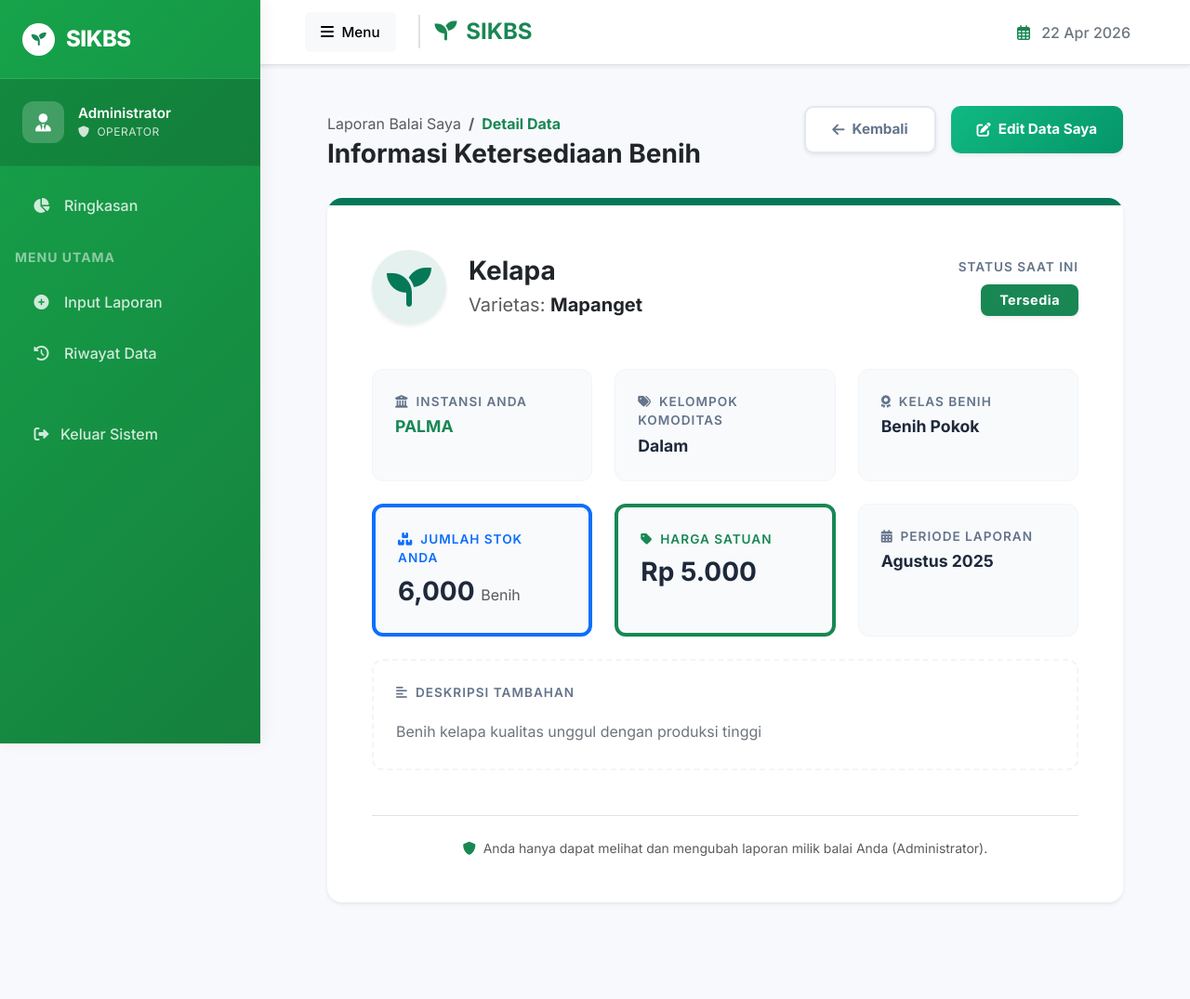
After one commit to maulanaadam248/sipkbs, a PHP site: page /sipkbs2/laporan/detail_laporan.php?id=1 in a window 1280 px wide. The commit adds this page. Shown: the whole page at 93% size. Run offline with PHP 8.4, Linux system fonts and the light colour scheme; a user stored in the database is signed in; data comes from the database, SQL or seed files in the repository.

Commit message:
Tambah Detail Laporan Operator

```diff
--- /dev/null
+++ b/laporan/detail_laporan.php
@@ -0,0 +1,209 @@
+<?php
+session_start();
+require_once '../config/database.php';
+
+// Fungsi untuk menentukan Ikon dan Warna berdasarkan Komoditas
+if (!function_exists('getKomoditasIcon')) {
+    function getKomoditasIcon($nama_komoditas) {
+        $k = strtolower(trim($nama_komoditas));
+        $icon = 'fa-seedling'; $color = '#16a34a'; $bg = 'rgba(22, 163, 74, 0.1)';
+        if (strpos($k, 'kakao') !== false) { $icon = 'fa-leaf'; $color = '#78350f'; $bg = 'rgba(120, 53, 15, 0.1)'; }
+        elseif (strpos($k, 'kopi') !== false) { $icon = 'fa-egg'; $color = '#451a03'; $bg = 'rgba(69, 26, 3, 0.1)'; }
+        elseif (strpos($k, 'kelapa') !== false) { $icon = 'fa-seedling'; $color = '#047857'; $bg = 'rgba(4, 120, 87, 0.1)'; }
+        elseif (strpos($k, 'tembakau') !== false) { $icon = 'fa-leaf'; $color = '#65a30d'; $bg = 'rgba(101, 163, 13, 0.1)'; }
+        elseif (strpos($k, 'kapas') !== false) { $icon = 'fa-spa'; $color = '#0ea5e9'; $bg = 'rgba(14, 165, 233, 0.1)'; }
+        elseif (strpos($k, 'lada') !== false) { $icon = 'fa-leaf'; $color = '#064e3b'; $bg = 'rgba(6, 78, 59, 0.1)'; }
+        elseif (strpos($k, 'vanili') !== false) { $icon = 'fa-leaf'; $color = '#0d9488'; $bg = 'rgba(13, 148, 136, 0.1)'; }
+        elseif (strpos($k, 'nilam') !== false) { $icon = 'fa-leaf'; $color = '#15803d'; $bg = 'rgba(21, 128, 61, 0.1)'; }
+        elseif (strpos($k, 'wijen') !== false) { $icon = 'fa-seedling'; $color = '#d97706'; $bg = 'rgba(217, 119, 6, 0.1)'; }
+        elseif (strpos($k, 'rosella') !== false) { $icon = 'fa-spa'; $color = '#be123c'; $bg = 'rgba(190, 18, 60, 0.1)'; }
+        elseif (strpos($k, 'jarak') !== false) { $icon = 'fa-seedling'; $color = '#4d7c0f'; $bg = 'rgba(77, 124, 15, 0.1)'; }
+        return ['icon' => $icon, 'color' => $color, 'bg' => $bg];
+    }
+}
+
+// 1. Cek apakah user sudah login
+if(!isset($_SESSION['user_id'])) {
+    header("Location: ../index.php");
+    exit();
+}
+
+// 2. Cek role - HANYA OPERATOR yang bisa akses halaman ini
+if($_SESSION['role'] != 'operator') {
+    header("Location: ../dashboard/dashboard.php");
+    exit();
+}
+
+// 3. Pastikan ID Laporan tersedia di URL
+if(!isset($_GET['id'])) {
+    header("Location: manajemen_laporan.php");
+    exit();
+}
+
+$laporan_id = $_GET['id'];
+$balai_id_operator = $_SESSION['balai_id']; // Ambil ID Balai dari operator yang sedang login
+
+// 4. QUERY KEAMANAN: Ambil data HANYA JIKA laporan tersebut milik balai operator ini
+$query = "SELECT l.*, b.nama_balai
+          FROM laporan l
+          JOIN balai b ON l.balai_id = b.id_balai
+          WHERE l.id_laporan = ? AND l.balai_id = ?";
+
+$stmt = mysqli_prepare($conn, $query);
+mysqli_stmt_bind_param($stmt, "ii", $laporan_id, $balai_id_operator);
+mysqli_stmt_execute($stmt);
+$result = mysqli_stmt_get_result($stmt);
+
+// Jika data tidak ditemukan (Mungkin laporan dihapus, atau operator mencoba mengintip laporan balai lain)
+if(mysqli_num_rows($result) == 0) {
+    $_SESSION['error'] = "Data tidak ditemukan atau Anda tidak memiliki akses ke laporan ini!";
+    header("Location: manajemen_laporan.php");
+    exit();
+}
+
+$laporan = mysqli_fetch_assoc($result);
+$styleTanaman = getKomoditasIcon($laporan['komoditas']);
+
+$page_title = "Detail Laporan - " . htmlspecialchars($_SESSION['nama_balai']);
+$current_page = 'manajemen_laporan';
+$css_path = '../assets/css/modern-ui.css';
+require_once '../templates/header.php';
+require_once '../templates/sidebar.php';
+?>
+
+<style>
+    /* Styling Dasar Kartu Modern */
+    .detail-card { border-radius: 20px; overflow: hidden; }
+    .detail-label { color: #64748b; font-size: 0.85rem; text-transform: uppercase; letter-spacing: 1px; font-weight: 600; margin-bottom: 4px; }
+    .detail-value { color: #1e293b; font-weight: 700; font-size: 1.1rem; }
+    .info-box { background-color: #f8fafc; border: 1px solid #f1f5f9; border-radius: 12px; padding: 1.5rem; transition: all 0.3s ease; }
+    .info-box:hover { background-color: #ffffff; box-shadow: 0 10px 20px rgba(0,0,0,0.05); border-color: #10b981; }
+
+    /* Styling Tombol Modern */
+    .btn-modern-action { padding: 12px 28px !important; font-size: 0.95rem !important; border-radius: 10px !important; transition: all 0.3s cubic-bezier(0.4, 0, 0.2, 1) !important; display: inline-flex !important; align-items: center !important; justify-content: center !important; font-weight: 700 !important; text-decoration: none !important; }
+    .btn-back-modern { background-color: #ffffff !important; color: #64748b !important; border: 2px solid #e2e8f0 !important; }
+    .btn-back-modern:hover { background-color: #f8fafc !important; color: #1e293b !important; border-color: #94a3b8 !important; transform: translateY(-3px) !important; }
+    .btn-edit-modern { background: linear-gradient(135deg, #10b981 0%, #059669 100%) !important; color: white !important; border: none !important; }
+    .btn-edit-modern:hover { transform: translateY(-3px) !important; box-shadow: 0 10px 20px rgba(16, 185, 129, 0.3) !important; color: white !important; }
+    .btn-modern-action:active { transform: translateY(2px) scale(0.95) !important; box-shadow: inset 0 3px 5px rgba(0,0,0,0.1) !important; transition: all 0.1s !important; }
+
+    .status-badge-lg { padding: 10px 20px; font-size: 0.9rem; border-radius: 8px; font-weight: 700; letter-spacing: 0.5px; }
+</style>
+
+<main class="bg-dashboard min-vh-100 py-4 w-100" style="background-color: #f8f9fc;">
+    <div class="container-fluid px-4 px-lg-5">
+
+        <div class="d-flex flex-column flex-md-row justify-content-between align-items-md-center mb-4">
+            <div class="mb-3 mb-md-0">
+                <nav aria-label="breadcrumb">
+                    <ol class="breadcrumb mb-1">
+                        <li class="breadcrumb-item"><a href="manajemen_laporan.php" class="text-decoration-none text-muted">Laporan Balai Saya</a></li>
+                        <li class="breadcrumb-item active fw-bold text-success" aria-current="page">Detail Data</li>
+                    </ol>
+                </nav>
+                <h2 class="h3 mb-0 text-gray-800 fw-bold">Informasi Ketersediaan Benih</h2>
+            </div>
+            <div class="d-flex gap-3 mb-4">
+                <a href="riwayat_laporan.php" class="btn-modern-action btn-back-modern shadow-sm">
+                    <i class="fas fa-arrow-left me-2"></i> Kembali
+                </a>
+                <a href="edit_laporan.php?id=<?= $laporan['id_laporan']; ?>" class="btn-modern-action btn-edit-modern shadow-sm">
+                    <i class="fas fa-edit me-2"></i> Edit Data Saya
+                </a>
+            </div>
+        </div>
+
+        <div class="card border-0 shadow-sm rounded-4 bg-white overflow-hidden mb-5">
+            <div class="p-1" style="background-color: <?= $styleTanaman['color']; ?>;"></div>
+
+            <div class="card-body p-4 p-lg-5">
+                <div class="row align-items-center mb-5">
+                    <div class="col-md-auto mb-3 mb-md-0">
+                        <div class="rounded-circle d-flex align-items-center justify-content-center shadow-sm"
+                             style="width: 80px; height: 80px; background-color: <?= $styleTanaman['bg']; ?>; color: <?= $styleTanaman['color']; ?>;">
+                            <i class="fas <?= $styleTanaman['icon']; ?> fa-3x"></i>
+                        </div>
+                    </div>
+                    <div class="col-md">
+                        <h3 class="fw-bolder text-dark mb-1"><?= htmlspecialchars($laporan['komoditas']); ?></h3>
+                        <p class="text-muted mb-0 fs-5">Varietas: <span class="text-dark fw-bold"><?= htmlspecialchars($laporan['varietas'] ?: '-'); ?></span></p>
+                    </div>
+                    <div class="col-md-auto text-md-end">
+                        <?php
+                            $status = $laporan['status_ketersediaan'];
+                            $badge_class = 'bg-secondary text-white';
+                            if($status == 'Tersedia') $badge_class = 'bg-success text-white';
+                            elseif($status == 'PO') $badge_class = 'bg-primary text-white';
+                            elseif($status == 'Terbatas') $badge_class = 'bg-warning text-dark';
+                            elseif($status == 'Tidak Tersedia') $badge_class = 'bg-danger text-white';
+                        ?>
+                        <div class="detail-label mb-2">Status Saat Ini</div>
+                        <span class="badge <?= $badge_class; ?> status-badge-lg shadow-sm">
+                            <?= htmlspecialchars($status); ?>
+                        </span>
+                    </div>
+                </div>
+
+                <div class="row g-4">
+                    <div class="col-md-6 col-lg-4">
+                        <div class="info-box h-100">
+                            <div class="detail-label"><i class="fas fa-university me-2"></i>Instansi Anda</div>
+                            <div class="detail-value text-success"><?= htmlspecialchars($laporan['nama_balai']); ?></div>
+                        </div>
+                    </div>
+
+                    <div class="col-md-6 col-lg-4">
+                        <div class="info-box h-100">
+                            <div class="detail-label"><i class="fas fa-tags me-2"></i>Kelompok Komoditas</div>
+                            <div class="detail-value"><?= htmlspecialchars($laporan['kelompok_komoditas'] ?: '-'); ?></div>
+                        </div>
+                    </div>
+
+                    <div class="col-md-6 col-lg-4">
+                        <div class="info-box h-100">
+                            <div class="detail-label"><i class="fas fa-award me-2"></i>Kelas Benih</div>
+                            <div class="detail-value"><?= htmlspecialchars($laporan['kelas_benih'] ?: '-'); ?></div>
+                        </div>
+                    </div>
+
+                    <div class="col-md-6 col-lg-4">
+                        <div class="info-box h-100 border-start border-primary border-4">
+                            <div class="detail-label text-primary"><i class="fas fa-boxes me-2"></i>Jumlah Stok Anda</div>
+                            <div class="detail-value fs-3"><?= number_format($laporan['jumlah_benih']); ?> <span class="fs-6 fw-normal text-muted"><?= htmlspecialchars($laporan['satuan']); ?></span></div>
+                        </div>
+                    </div>
+
+                    <div class="col-md-6 col-lg-4">
+                        <div class="info-box h-100 border-start border-success border-4">
+                            <div class="detail-label text-success"><i class="fas fa-tag me-2"></i>Harga Satuan</div>
+                            <div class="detail-value fs-3"><?= !empty($laporan['harga_satuan']) ? 'Rp ' . number_format($laporan['harga_satuan'], 0, ',', '.') : '-'; ?></div>
+                        </div>
+                    </div>
+
+                    <div class="col-md-6 col-lg-4">
+                        <div class="info-box h-100">
+                            <div class="detail-label"><i class="fas fa-calendar-alt me-2"></i>Periode Laporan</div>
+                            <div class="detail-value"><?= htmlspecialchars($laporan['bulan']); ?> <?= htmlspecialchars($laporan['tahun']); ?></div>
+                        </div>
+                    </div>
+
+                    <div class="col-12 mt-4">
+                        <div class="info-box" style="background-color: #fff; border-style: dashed; border-width: 2px;">
+                            <div class="detail-label mb-3"><i class="fas fa-align-left me-2"></i>Deskripsi Tambahan</div>
+                            <div class="text-secondary lh-lg">
+                                <?= nl2br(htmlspecialchars($laporan['deskripsi'] ?: 'Tidak ada deskripsi tambahan untuk data ini.')); ?>
+                            </div>
+                        </div>
+                    </div>
+                </div>
+
+                <div class="mt-5 pt-4 border-top text-center text-muted small">
+                    <i class="fas fa-shield-alt me-1 text-success"></i> Anda hanya dapat melihat dan mengubah laporan milik balai Anda (<?= htmlspecialchars($_SESSION['nama_balai']); ?>).
+                </div>
+            </div>
+        </div>
+
+    </div>
+</main>
+
+<?php require_once '../templates/footer.php'; ?>
```
Also changed, not shown: dashboard/components/landing/layanan.php (+4 -4 lines).
